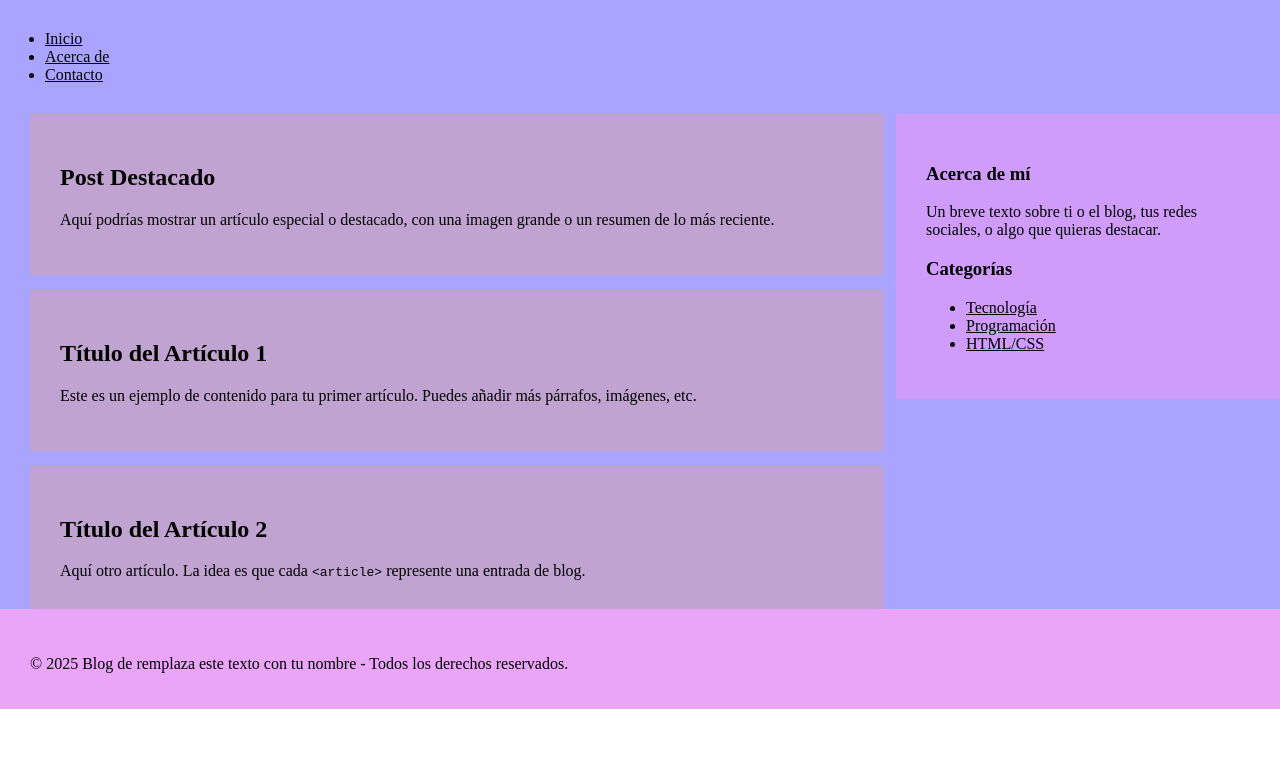
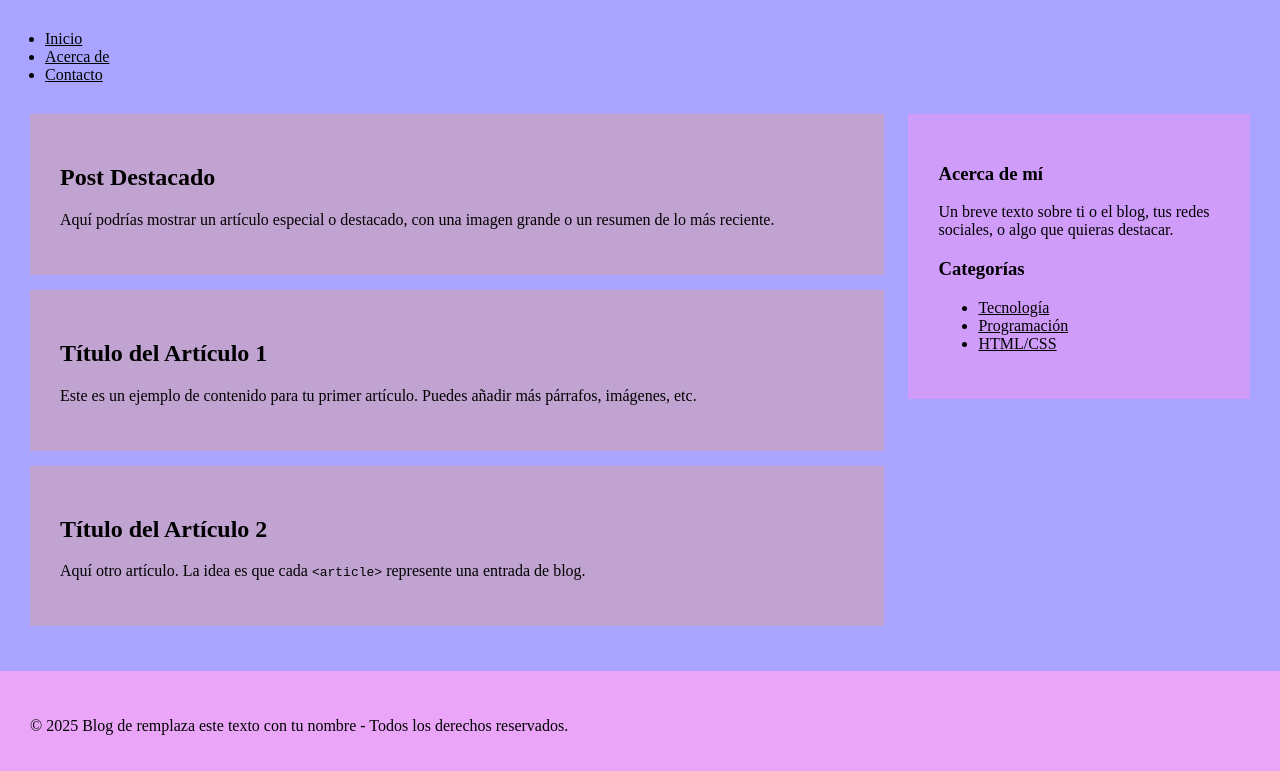
Before and after one commit to RUHERO7/Rubenprueba, a plain HTML site: page index.html in a window 1280 px wide. Shown: the part 91-862 px from the top of the page. Before the commit the page ends 800 px from the top, so only its background shows below. Drawn offline with Linux system fonts and the light colour scheme.

Commit message:
cambios requeridos

```diff
--- a/index.html
+++ b/index.html
@@ -6,55 +6,73 @@
 <title>Blog de Ruben</title>
 <style>
 /* Aqui va el código CSS */
-	  *{
+* {
     box-sizing: border-box;
 }
-	  body{
+body {
     padding: 0;
     margin: 0;
-		  color:#000000;
+    color: #000000;
 }
-	  header{
+header {
     background: #A8A4FF;
-		  height:100px;
+    height: 100px;
     padding: 30px;
 }
-	  nav{
+nav {
     background: #A8A4FF;
     height: 75px;
     padding: 5px;
 }
-	  a{
+a {
     color: #000000;
 }
-	  main{
-		  background:#A8A4FF;
+main {
+    background: #A8A4FF;
     padding: 30px;
-		  position: relative;
+	overflow: auto;
+	zoom: 1;
 }
-	  section {
-		  width: 70%;
-	  }
-	  aside{
-		  position:absolute;
-		  width: 30%;
-		  right: 0;
-		  top: 30px;
-		  background:#CF9CFA;
+aside {
+    background: #CF9CFA;
     padding: 30px;
 }
-	  article{
+article {
     background: #C0A3D1;
     padding: 30px;
     margin-bottom: 15px;
 }
-	  footer{
+footer {
     background: #EAA5F8;
     padding: 30px;
     height: 100px;
-		  position: fixed;
-		  bottom: 0;
     width: 100%;
+    clear: both;
+}
+
+/* versión tablet */
+@media (min-width: 600px) {
+	section {
+		width: 65%;
+		float: left;
+	}
+	aside {
+		width: 32%;
+		float: right;
+		margin-left: 15px;
+	}
+}
+	/* versión laptop */
+	@media (min-width: 1024px) {
+		section {
+			 width: 70%;
+		}
+
+aside {
+width: 28%;
+
+}
+
 }
 </style>
 </head>
@@ -73,41 +91,29 @@
     <li><a href="#">Contacto</a></li>
   </ul>
 </nav>
-
 <main>
   <!-- Sección para un artículo o post destacado -->
   <section>
     <article>
       <h2>Post Destacado</h2>
-      <p>
-        Aquí podrías mostrar un artículo especial o destacado,
-        con una imagen grande o un resumen de lo más reciente.
-      </p>
+      <p> Aquí podrías mostrar un artículo especial o destacado,
+        con una imagen grande o un resumen de lo más reciente. </p>
     </article>
-
     <article>
       <h2>Título del Artículo 1</h2>
-        <p>
-          Este es un ejemplo de contenido para tu primer artículo.
-          Puedes añadir más párrafos, imágenes, etc.
-        </p>
+      <p> Este es un ejemplo de contenido para tu primer artículo.
+        Puedes añadir más párrafos, imágenes, etc. </p>
     </article>
-
     <article>
       <h2>Título del Artículo 2</h2>
-        <p>
-          Aquí otro artículo. La idea es que cada <code>&lt;article&gt;</code>
-          represente una entrada de blog.
-        </p>
+      <p> Aquí otro artículo. La idea es que cada <code>&lt;article&gt;</code> represente una entrada de blog. </p>
     </article>
   </section>
 
   <!-- Barra lateral (sidebar) para widgets, enlaces, etc. -->
   <aside>
     <h3>Acerca de mí</h3>
-    <p>
-      Un breve texto sobre ti o el blog, tus redes sociales, o algo que quieras destacar.
-    </p>
+    <p> Un breve texto sobre ti o el blog, tus redes sociales, o algo que quieras destacar. </p>
     <h3>Categorías</h3>
     <ul>
       <li><a href="#">Tecnología</a></li>
@@ -121,6 +127,5 @@
 <footer>
   <p>&copy; 2025 Blog de remplaza este texto con tu nombre - Todos los derechos reservados.</p>
 </footer>
-
 </body>
 </html>
```
Lines whose indentation alone changed are shown as unchanged.
